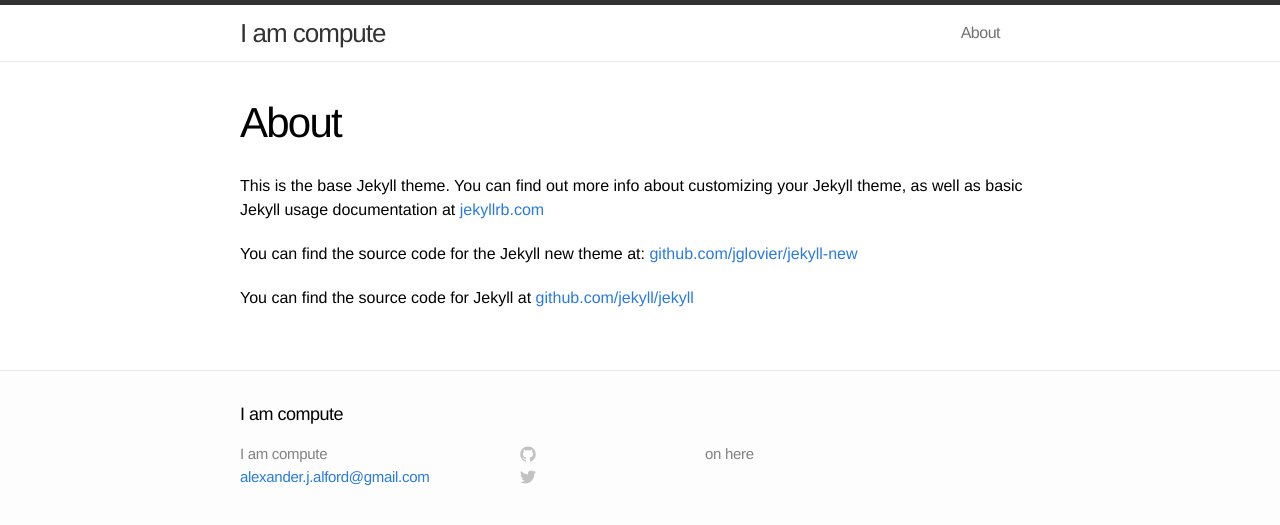
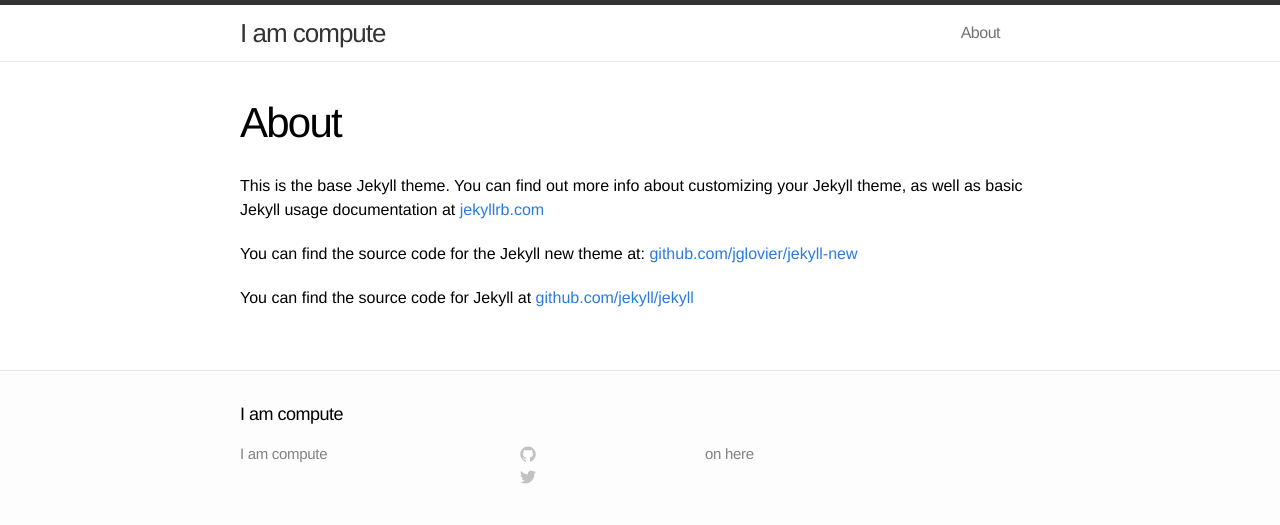
Before and after one commit to AlexanderJAlford/alexanderjalford.github.io, a Jekyll site: the page built from about.md, in a window 1280 px wide. Shown: the top 525 px of the page. Built offline with Jekyll 4.4.1, drawn with Linux system fonts in a browser that asks for light colours.

Commit message:
Remove email address

```diff
--- a/_config.yml
+++ b/_config.yml
@@ -1,6 +1,6 @@
 # Site settings
 title: I am compute
-email: alexander.j.alford@gmail.com
+email:
 description: "on here"
 baseurl: ""
 url: ""
```
